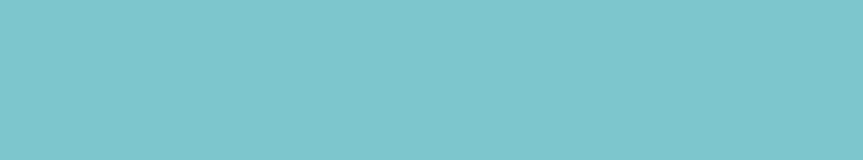
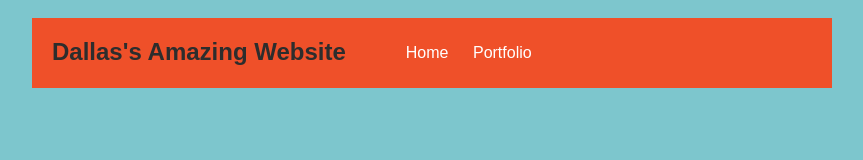
Before and after one commit to DCitizen/DCitizen.github.io, a plain HTML site: page portfolio.html in a window 1280 px wide. Shown: the whole page, without its empty margins (208-1071 px from the left). Drawn offline with Linux system fonts and the light colour scheme.

Commit message:
install projects

```diff
--- a/portfolio.html
+++ b/portfolio.html
@@ -81,7 +81,17 @@
 
     <body>
         <div id="all-contents">
-
+            <nav>
+                <h1>Dallas's Amazing Website</h1>
+                <ul id="nav-ul">
+                    <li class="nav-li">
+                    <a class="nav-a" href="index.html">Home</a>
+                    </li>
+                    <li class="nav-li">
+                        <a class="nav-a" href="portfolio.html">Portfolio</a>
+                    </li>
+                </ul>
+            </nav>
         </div>
     </body>
 </html>
```
